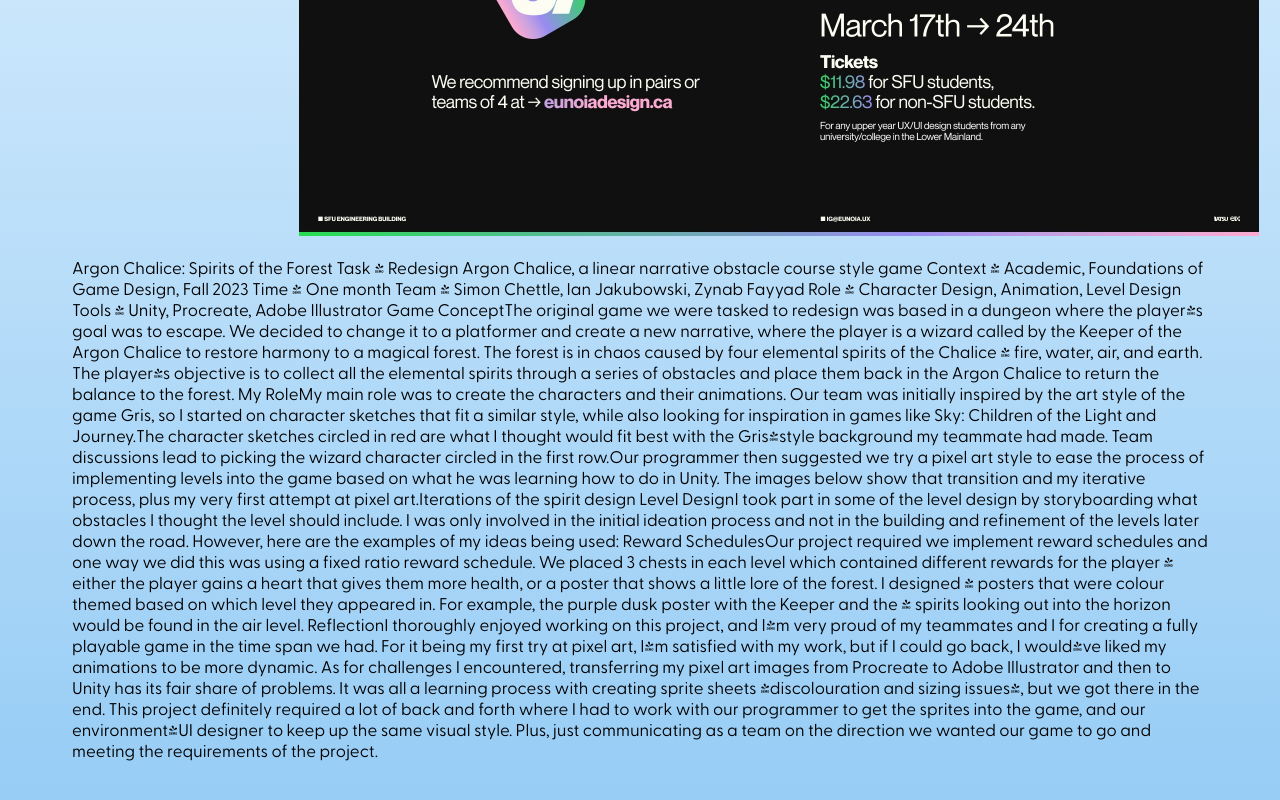
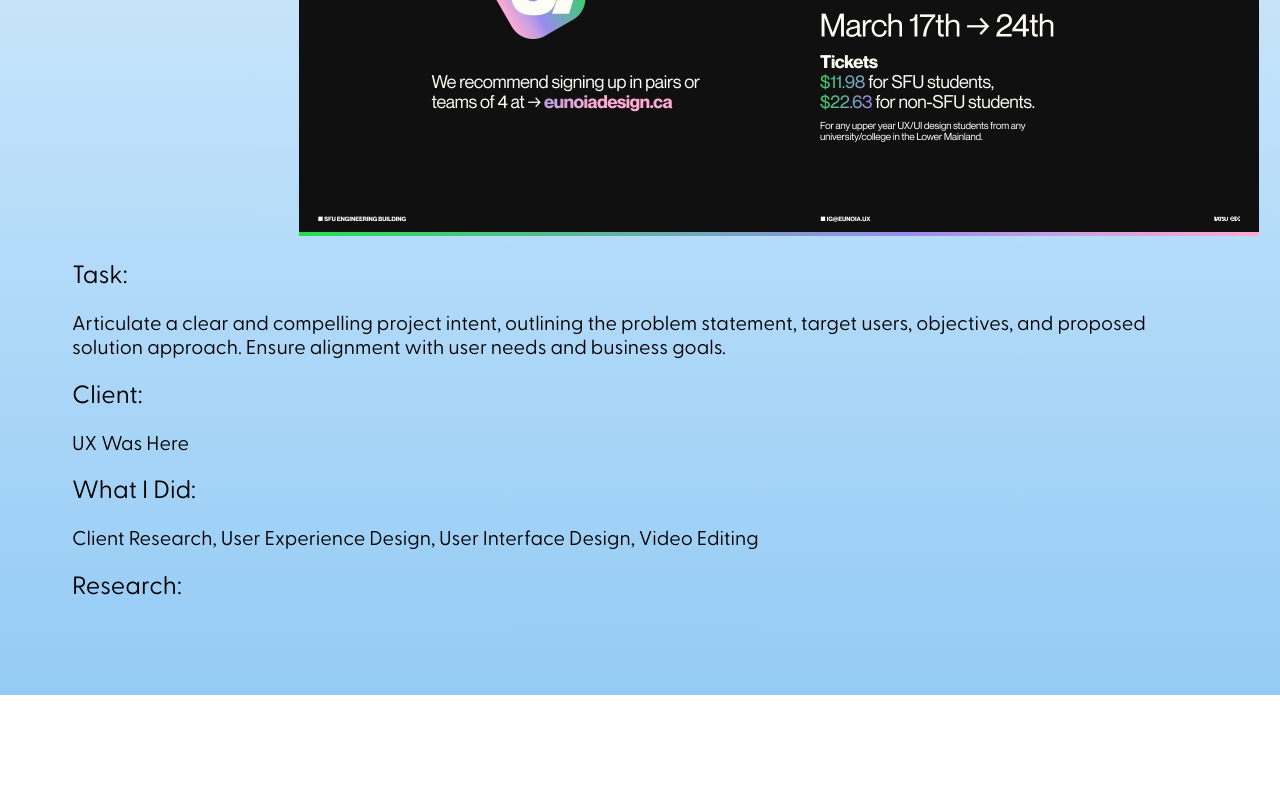
Before and after one commit to asa301/IAT-339-P03, a plain HTML site: page process_analysis.html in a window 1280 px wide. Shown: the part 526-1326 px from the top of the page. After the commit the page ends 1221 px from the top, so only its background shows below. Drawn offline with Linux system fonts and the light colour scheme.

Commit message:
Added start of second process analysis

```diff
--- a/process_analysis.html
+++ b/process_analysis.html
@@ -15,7 +15,20 @@
     <img src = "eunoia.jpg" alt="eunoia ux design poster" class="image" width="960" height ="540"> </img>
 
       </div>
-    <p>
+    <h2>Task:</h2>
+    <h3>Articulate a clear and compelling project
+    intent, outlining the problem statement, target
+    users, objectives, and proposed solution
+    approach. Ensure alignment with user needs
+    and business goals.</h3>
+    <h2>Client:</h2>
+    <h3>UX Was Here</h3>
+    <h2>What I Did:</h2>
+    <h3>Client Research, User Experience Design, User Interface Design, Video Editing</h3>
+    <h2>Research:</h2>
+
+
+    <!-- DIFFERENT PROJECT ANALYSIS <p>
     Argon Chalice: Spirits of the Forest
 
     Task - Redesign Argon Chalice, a linear narrative obstacle course style game
@@ -73,7 +86,7 @@
       This project definitely required a lot of back and forth where I had to work with our programmer to get the sprites into the game, and our environment/UI designer to keep up the same visual style. Plus, just communicating as a team on the direction we wanted our game to go and meeting the requirements of the project.
 
       </p>
-
+     -->
   </body>
 
 </html>
```
